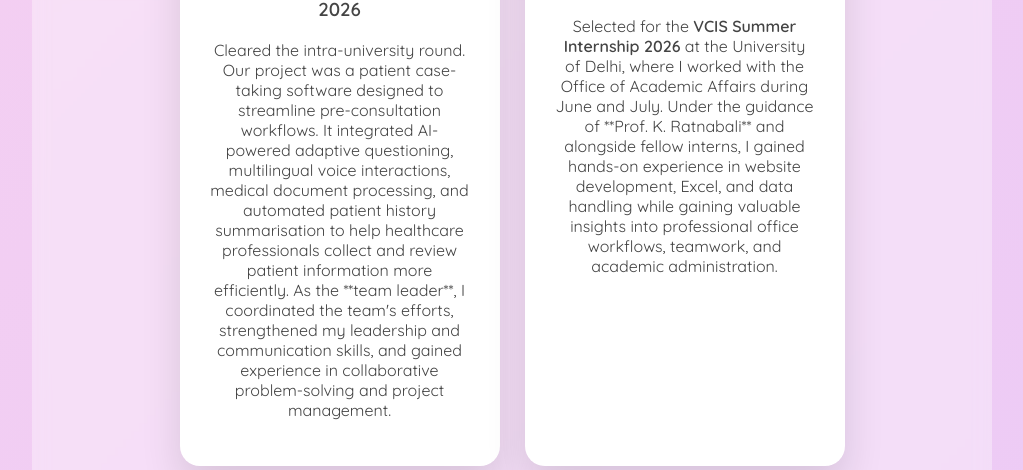
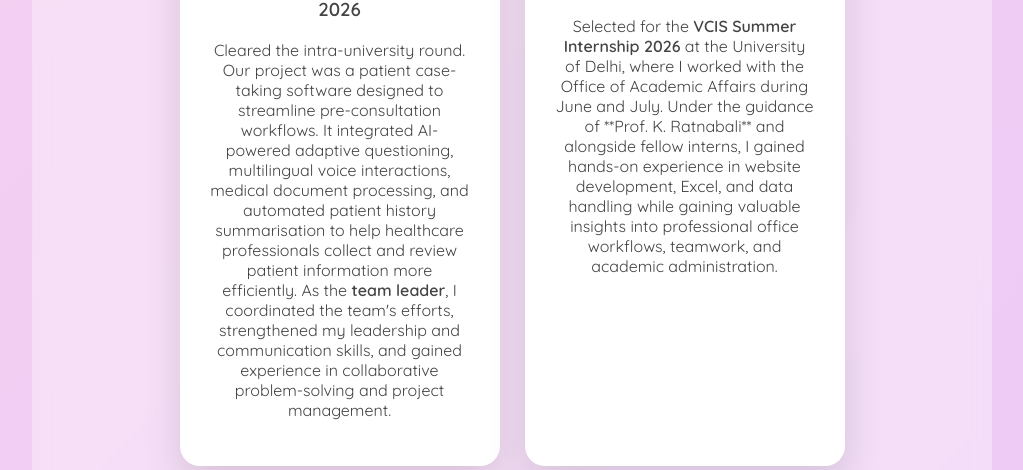
Before and after one commit to lolHiral/hiral_portfolio, a plain HTML site: page index.html in a window 1280 px wide. Shown: the part 2955-3425 px from the top of the page, without its empty margins (128-1151 px from the left). Drawn offline with Linux system fonts and the light colour scheme.

Commit message:
Grammatical error removal

```diff
--- a/index.html
+++ b/index.html
@@ -111,7 +111,7 @@
 
 <div class="card">
 <h3>Smart India Hackathon (SIH): 2026</h3>
-<p>Cleared the intra-university round. Our project was a patient case-taking software designed to streamline pre-consultation workflows. It integrated AI-powered adaptive questioning, multilingual voice interactions, medical document processing, and automated patient history summarisation to help healthcare professionals collect and review patient information more efficiently. As the **team leader**, I coordinated the team's efforts, strengthened my leadership and communication skills, and gained experience in collaborative problem-solving and project management.</p>
+<p>Cleared the intra-university round. Our project was a patient case-taking software designed to streamline pre-consultation workflows. It integrated AI-powered adaptive questioning, multilingual voice interactions, medical document processing, and automated patient history summarisation to help healthcare professionals collect and review patient information more efficiently. As the <b>team leader</b>, I coordinated the team's efforts, strengthened my leadership and communication skills, and gained experience in collaborative problem-solving and project management.</p>
 </div>
 
 <div class="card">
```
